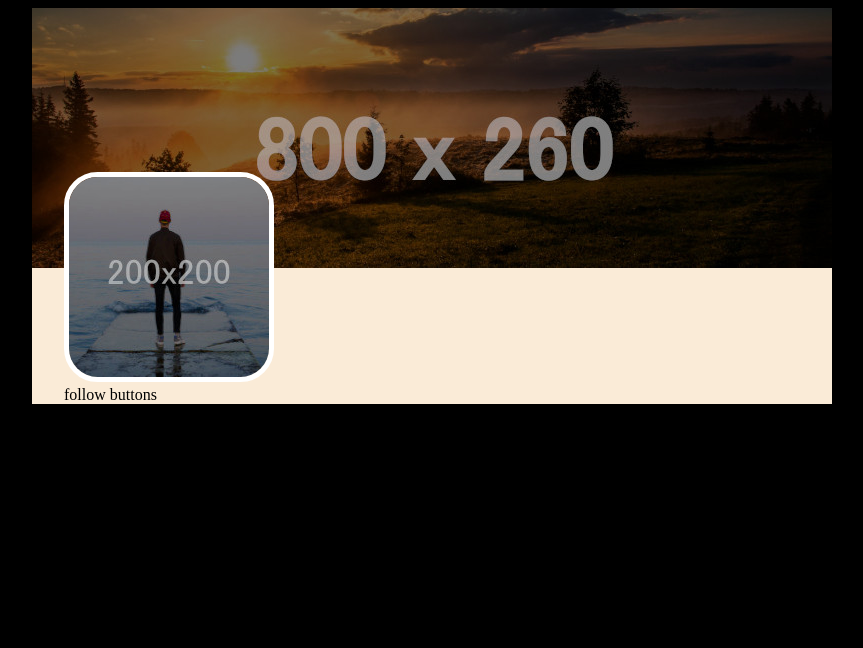
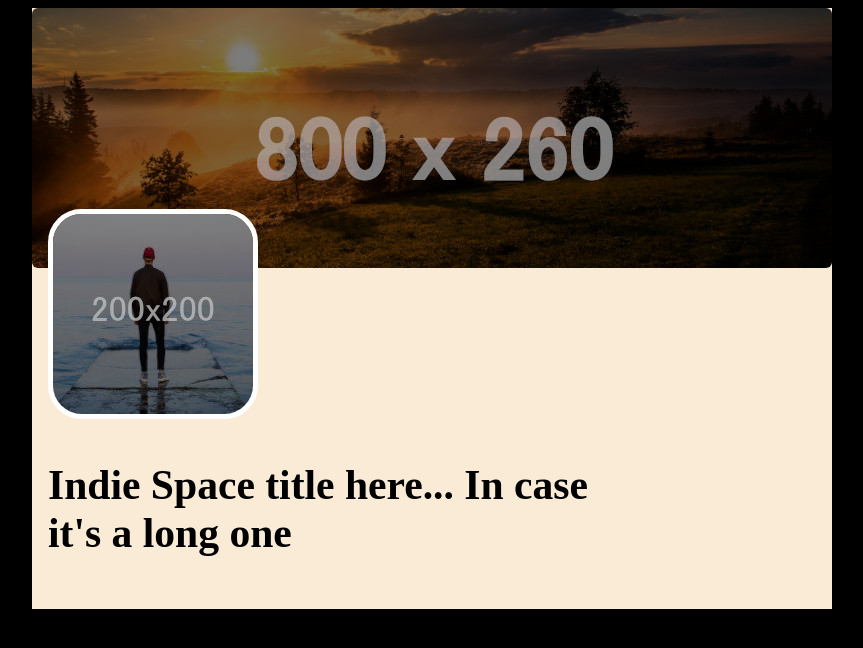
Before and after one commit to GPax96/IndieSpace, a website built with Parcel: page src/index.html in a window 1280 px wide. Shown: the whole page, without its empty margins (208-1071 px from the left). Built offline with nearby package versions, Linux system fonts and the light colour scheme.

Commit message:
title section (almost) done

```diff
--- a/src/css/style.scss
+++ b/src/css/style.scss
@@ -35,22 +35,23 @@ header {
    .poster > img {
       width: 100%;
       height: 260px;
+      border-radius: 6px;
    }
 }
 
 #profile-picture__container {
    flex-wrap: nowrap;
    justify-content: space-between;
-   padding-left: 2rem;
+   padding-left: 1rem;
 }
 
 .profile-picture {
-   width: 25%;
+   width: 30%;
 }
 
 .profile-picture > img {
    width: 100%;
-   margin-top: -50%;
+   margin-top: -25%;
    border: 5px solid #fff;
    border-radius: 16%;
 }
@@ -61,5 +62,36 @@ header {
    }
 }
 
-.contacts {
+.title {
+   width: 70%;
+   flex-wrap: wrap;
+   display: flex;
+   align-content: center;
+   justify-content: center;
+   margin-bottom: 1.5rem;
+   margin-right: 1.5rem;
 }
+
+.title > h1 {
+   padding: 0;
+   font-size: 1.2rem;
+}
+
+@media all and (min-width: 460px) {
+   .title > h1 {
+      font-size: 1.6rem;
+   }
+}
+
+@media all and (min-width: 600px) {
+   .title > h1 {
+      font-size: 2rem;
+   }
+}
+
+@media all and (min-width: 768px) {
+   .title > h1 {
+      font-size: 2.6rem;
+      padding-top: 0.6rem;
+   }
+}
--- a/src/index.html
+++ b/src/index.html
@@ -25,7 +25,9 @@
                      alt="profile/logo image"
                   />
                </div>
-               <div class="contacts">follow buttons</div>
+               <div class="title">
+                  <h1>Indie Space title here... In case it's a long one</h1>
+               </div>
             </div>
          </header>
       </main>
```
